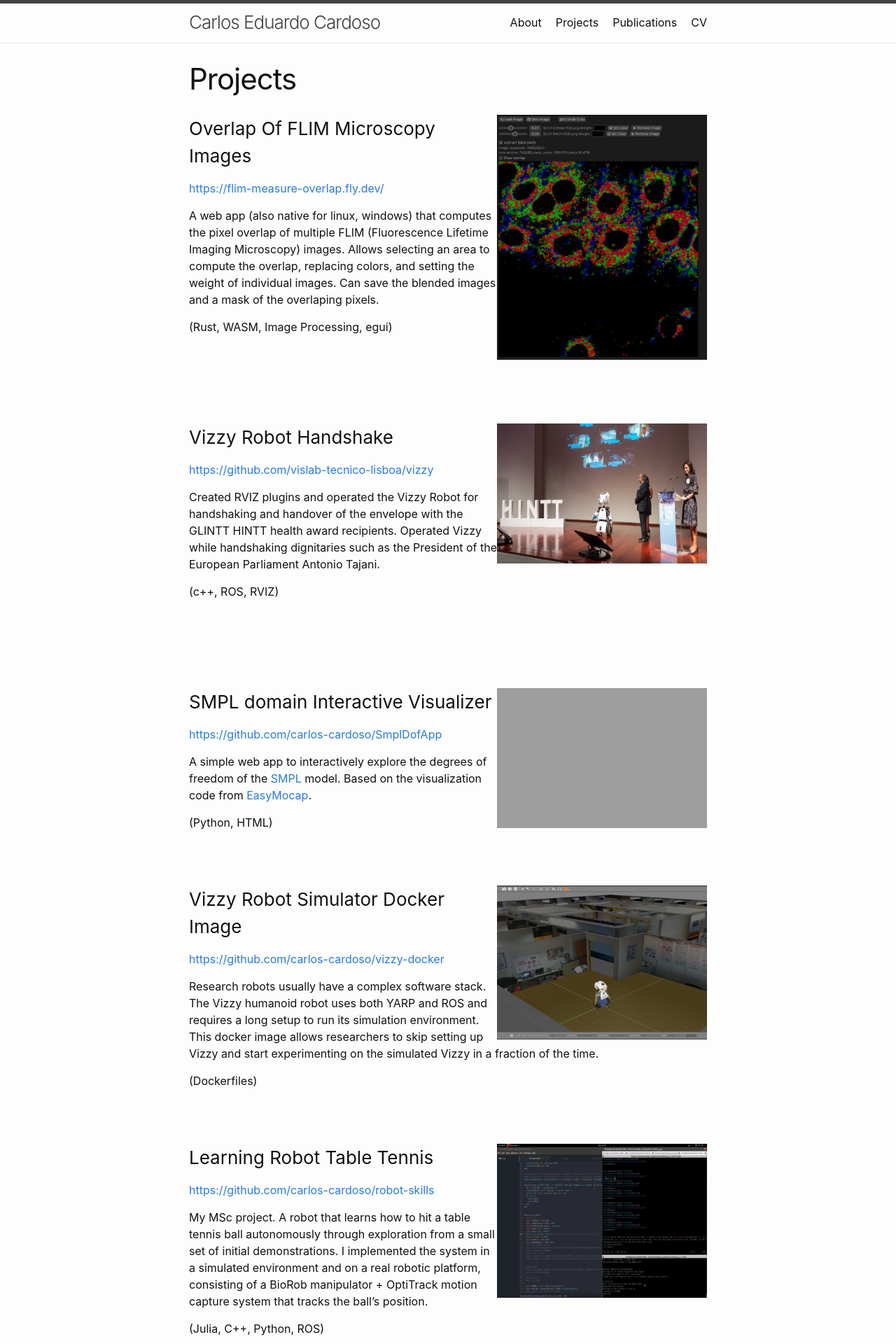
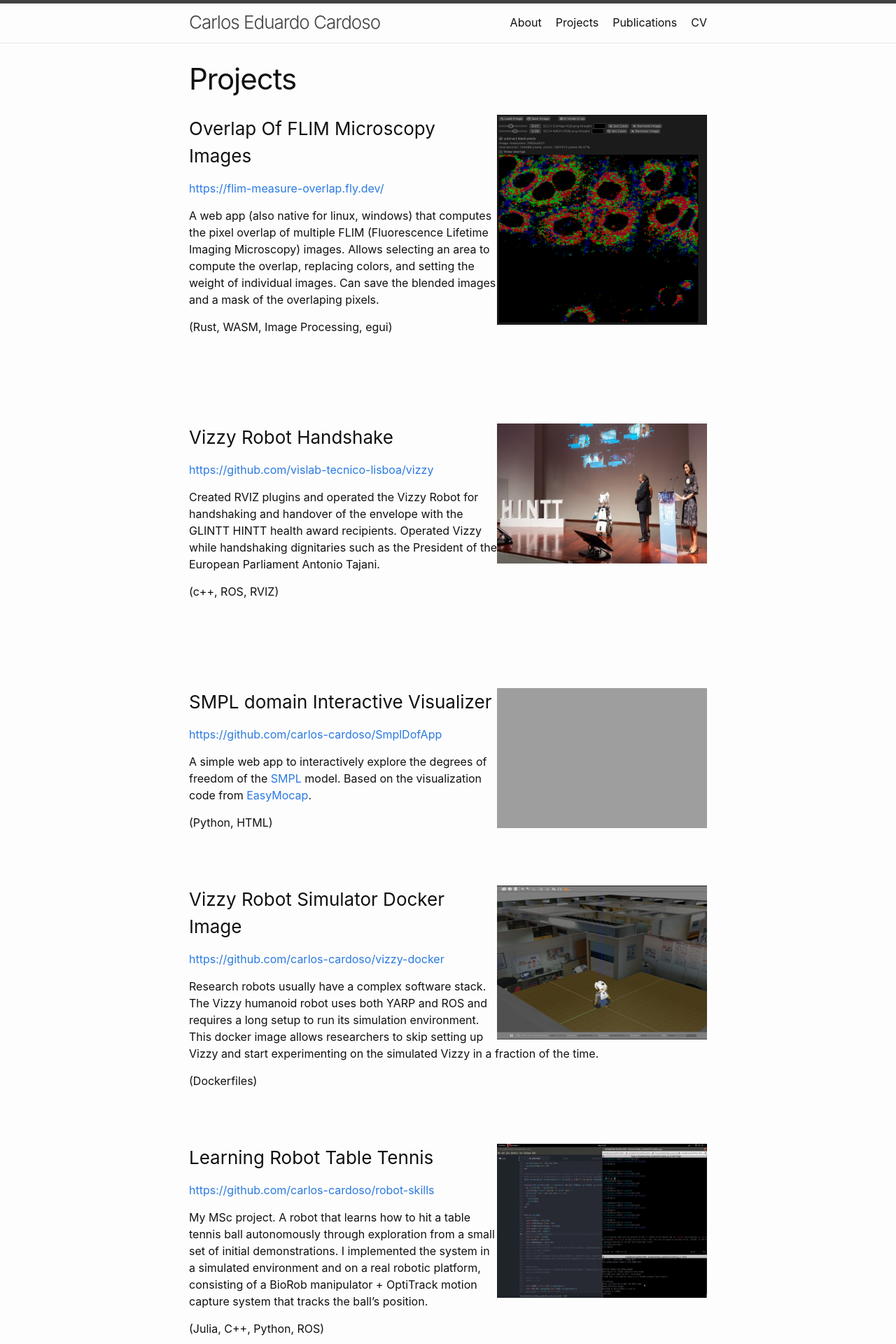
Before and after one commit to carlos-cardoso/carlos-cardoso.github.io, a Jekyll site: the page built from docs/projects.markdown, in a window 1280 px wide. Shown: the top 1920 px of the page at 70% size. Built offline with Jekyll 4.4.1, drawn with Linux system fonts in a browser that asks for light colours; grey boxes are pictures that could not be loaded.

Commit message:
adjust image

```diff
--- a/docs/projects.markdown
+++ b/docs/projects.markdown
@@ -4,7 +4,7 @@ title: Projects
 permalink: /projects/
 ---
 
-{% include module.html  image_path="/assets/flim.png" height="350px" width="300px" title="Overlap Of FLIM Microscopy Images" description="
+{% include module.html  image_path="/assets/flim.png" height="300px" width="300px" title="Overlap Of FLIM Microscopy Images" description="
 [https://flim-measure-overlap.fly.dev/](https://flim-measure-overlap.fly.dev/)
 
 A web app (also native for linux, windows) that computes the pixel overlap of multiple FLIM (Fluorescence Lifetime Imaging Microscopy) images. Allows selecting an area to compute the overlap, replacing colors, and setting the weight of individual images. Can save the blended images and a mask of the overlaping pixels.
```
